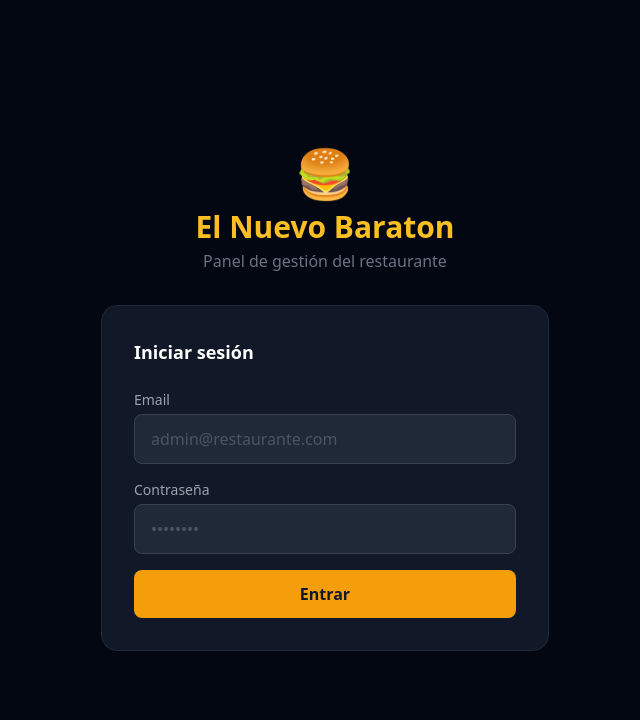
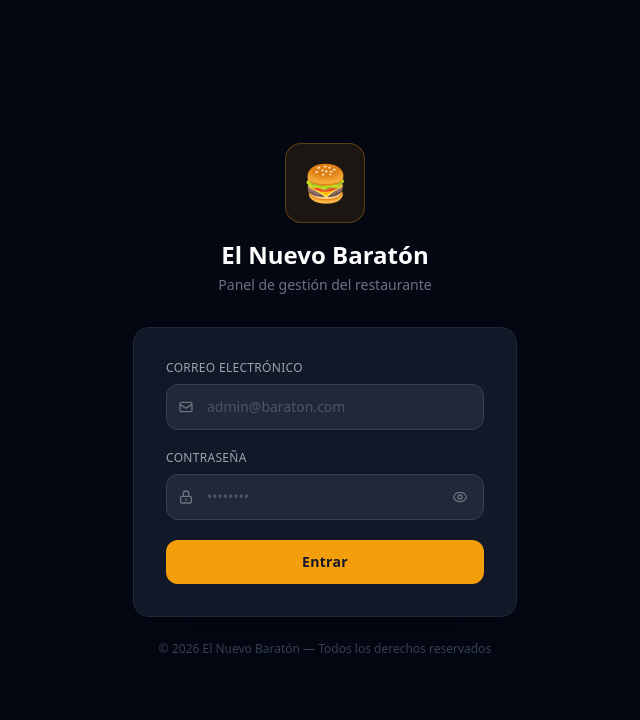
Before and after one commit to Sbaussa/restaurante-frontend, a React (Vite) app: page /login in a window 1280 px wide. Shown: the top 720 px of the page, without its empty margins (315-955 px from the left). Built offline with nearby package versions, Linux system fonts and the light colour scheme; no server answers.

Commit message:
update login whit eyes

```diff
--- a/src/pages/LoginPage.jsx
+++ b/src/pages/LoginPage.jsx
@@ -5,9 +5,10 @@ import { useAuth } from "../context/AuthContext";
 export default function LoginPage() {
   const { login } = useAuth();
   const navigate = useNavigate();
-  const [form, setForm] = useState({ email: "",password: "" });
+  const [form, setForm] = useState({ email: "", password: "" });
   const [error, setError] = useState("");
   const [loading, setLoading] = useState(false);
+  const [showPassword, setShowPassword] = useState(false);
 
   const handleSubmit = async (e) => {
     e.preventDefault();
@@ -18,6 +19,8 @@ export default function LoginPage() {
       navigate("/dashboard");
     } catch (err) {
       setError(err.response?.data?.message || "Error al iniciar sesión");
+      // Limpia solo la contraseña, conserva el email
+      setForm((prev) => ({ ...prev, password: "" }));
     } finally {
       setLoading(false);
     }
@@ -25,58 +28,126 @@ export default function LoginPage() {
 
   return (
     <div className="min-h-screen bg-gray-950 flex items-center justify-center p-4">
-      <div className="w-full max-w-md">
+      {/* Fondo decorativo */}
+      <div className="absolute inset-0 overflow-hidden pointer-events-none">
+        <div className="absolute -top-40 -right-40 w-96 h-96 bg-amber-500/5 rounded-full blur-3xl" />
+        <div className="absolute -bottom-40 -left-40 w-96 h-96 bg-amber-500/5 rounded-full blur-3xl" />
+      </div>
+
+      <div className="w-full max-w-sm relative">
         {/* Header */}
         <div className="text-center mb-8">
-          <span className="text-5xl">🍔</span>
-          <h1 className="text-3xl font-bold text-amber-400 mt-3">El Nuevo Baraton</h1>
-          <p className="text-gray-500 mt-1">Panel de gestión del restaurante</p>
+          <div className="inline-flex items-center justify-center w-20 h-20 bg-amber-500/10 border border-amber-500/30 rounded-2xl mb-4">
+            <span className="text-4xl">🍔</span>
+          </div>
+          <h1 className="text-2xl font-bold text-white">El Nuevo Baratón</h1>
+          <p className="text-gray-500 text-sm mt-1">Panel de gestión del restaurante</p>
         </div>
 
         {/* Card */}
-        <div className="bg-gray-900 border border-gray-800 rounded-2xl p-8">
-          <h2 className="text-lg font-semibold text-white mb-6">Iniciar sesión</h2>
+        <div className="bg-gray-900 border border-gray-800 rounded-2xl p-8 shadow-2xl">
 
+          {/* Error */}
           {error && (
-            <div className="bg-red-900/40 border border-red-700 text-red-300 px-4 py-3 rounded-lg text-sm mb-4">
+            <div className="flex items-center gap-2 bg-red-900/30 border border-red-800 text-red-300 px-4 py-3 rounded-xl text-sm mb-6">
+              <svg className="w-4 h-4 flex-shrink-0" fill="none" stroke="currentColor" viewBox="0 0 24 24">
+                <path strokeLinecap="round" strokeLinejoin="round" strokeWidth={2}
+                  d="M12 8v4m0 4h.01M21 12a9 9 0 11-18 0 9 9 0 0118 0z" />
+              </svg>
               {error}
             </div>
           )}
 
-          <form onSubmit={handleSubmit} className="space-y-4">
+          <form onSubmit={handleSubmit} className="space-y-5">
+            {/* Email */}
             <div>
-              <label className="block text-sm text-gray-400 mb-1">Email</label>
+              <label className="block text-xs font-medium text-gray-400 mb-2 uppercase tracking-wide">
+                Correo electrónico
+              </label>
+              <div className="relative">
+                <div className="absolute left-3 top-1/2 -translate-y-1/2 text-gray-500">
+                  <svg className="w-4 h-4" fill="none" stroke="currentColor" viewBox="0 0 24 24">
+                    <path strokeLinecap="round" strokeLinejoin="round" strokeWidth={2}
+                      d="M3 8l7.89 5.26a2 2 0 002.22 0L21 8M5 19h14a2 2 0 002-2V7a2 2 0 00-2-2H5a2 2 0 00-2 2v10a2 2 0 002 2z" />
+                  </svg>
+                </div>
                 <input
                   type="email"
                   value={form.email}
                   onChange={(e) => setForm({ ...form, email: e.target.value })}
-                placeholder="admin@restaurante.com"
+                  placeholder="admin@baraton.com"
                   required
-                className="w-full bg-gray-800 border border-gray-700 rounded-lg px-4 py-3 text-white placeholder-gray-600 focus:outline-none focus:border-amber-500 transition-colors"
+                  className="w-full bg-gray-800 border border-gray-700 rounded-xl pl-10 pr-4 py-3 text-white text-sm placeholder-gray-600 focus:outline-none focus:border-amber-500 focus:ring-1 focus:ring-amber-500/30 transition-all"
                 />
               </div>
+            </div>
 
+            {/* Contraseña */}
             <div>
-              <label className="block text-sm text-gray-400 mb-1">Contraseña</label>
+              <label className="block text-xs font-medium text-gray-400 mb-2 uppercase tracking-wide">
+                Contraseña
+              </label>
+              <div className="relative">
+                <div className="absolute left-3 top-1/2 -translate-y-1/2 text-gray-500">
+                  <svg className="w-4 h-4" fill="none" stroke="currentColor" viewBox="0 0 24 24">
+                    <path strokeLinecap="round" strokeLinejoin="round" strokeWidth={2}
+                      d="M12 15v2m-6 4h12a2 2 0 002-2v-6a2 2 0 00-2-2H6a2 2 0 00-2 2v6a2 2 0 002 2zm10-10V7a4 4 0 00-8 0v4h8z" />
+                  </svg>
+                </div>
                 <input
-                type="password"
+                  type={showPassword ? "text" : "password"}
                   value={form.password}
                   onChange={(e) => setForm({ ...form, password: e.target.value })}
                   placeholder="••••••••"
                   required
-                className="w-full bg-gray-800 border border-gray-700 rounded-lg px-4 py-3 text-white placeholder-gray-600 focus:outline-none focus:border-amber-500 transition-colors"
+                  className="w-full bg-gray-800 border border-gray-700 rounded-xl pl-10 pr-12 py-3 text-white text-sm placeholder-gray-600 focus:outline-none focus:border-amber-500 focus:ring-1 focus:ring-amber-500/30 transition-all"
                 />
+                {/* Botón ver/ocultar contraseña */}
+                <button
+                  type="button"
+                  onClick={() => setShowPassword((v) => !v)}
+                  className="absolute right-3 top-1/2 -translate-y-1/2 text-gray-500 hover:text-amber-400 transition-colors p-1"
+                  tabIndex={-1}
+                >
+                  {showPassword ? (
+                    <svg className="w-4 h-4" fill="none" stroke="currentColor" viewBox="0 0 24 24">
+                      <path strokeLinecap="round" strokeLinejoin="round" strokeWidth={2}
+                        d="M13.875 18.825A10.05 10.05 0 0112 19c-4.478 0-8.268-2.943-9.543-7a9.97 9.97 0 011.563-3.029m5.858.908a3 3 0 114.243 4.243M9.878 9.878l4.242 4.242M9.88 9.88l-3.29-3.29m7.532 7.532l3.29 3.29M3 3l3.59 3.59m0 0A9.953 9.953 0 0112 5c4.478 0 8.268 2.943 9.543 7a10.025 10.025 0 01-4.132 5.411m0 0L21 21" />
+                    </svg>
+                  ) : (
+                    <svg className="w-4 h-4" fill="none" stroke="currentColor" viewBox="0 0 24 24">
+                      <path strokeLinecap="round" strokeLinejoin="round" strokeWidth={2}
+                        d="M15 12a3 3 0 11-6 0 3 3 0 016 0z" />
+                      <path strokeLinecap="round" strokeLinejoin="round" strokeWidth={2}
+                        d="M2.458 12C3.732 7.943 7.523 5 12 5c4.478 0 8.268 2.943 9.542 7-1.274 4.057-5.064 7-9.542 7-4.477 0-8.268-2.943-9.542-7z" />
+                    </svg>
+                  )}
+                </button>
+              </div>
             </div>
 
+            {/* Botón */}
             <button
               type="submit"
               disabled={loading}
-              className="w-full bg-amber-500 hover:bg-amber-400 disabled:opacity-50 text-gray-900 font-bold py-3 rounded-lg transition-colors mt-2"
+              className="w-full bg-amber-500 hover:bg-amber-400 disabled:opacity-50 text-gray-900 font-bold py-3 rounded-xl transition-all text-sm tracking-wide mt-2 flex items-center justify-center gap-2"
             >
-              {loading ? "Entrando..." : "Entrar"}
+              {loading ? (
+                <>
+                  <svg className="w-4 h-4 animate-spin" fill="none" viewBox="0 0 24 24">
+                    <circle className="opacity-25" cx="12" cy="12" r="10" stroke="currentColor" strokeWidth="4"/>
+                    <path className="opacity-75" fill="currentColor" d="M4 12a8 8 0 018-8v8z"/>
+                  </svg>
+                  Entrando...
+                </>
+              ) : "Entrar"}
             </button>
           </form>
         </div>
+
+        <p className="text-center text-gray-700 text-xs mt-6">
+          © 2026 El Nuevo Baratón — Todos los derechos reservados
+        </p>
       </div>
     </div>
   );
```
Lines whose indentation alone changed are shown as unchanged.
